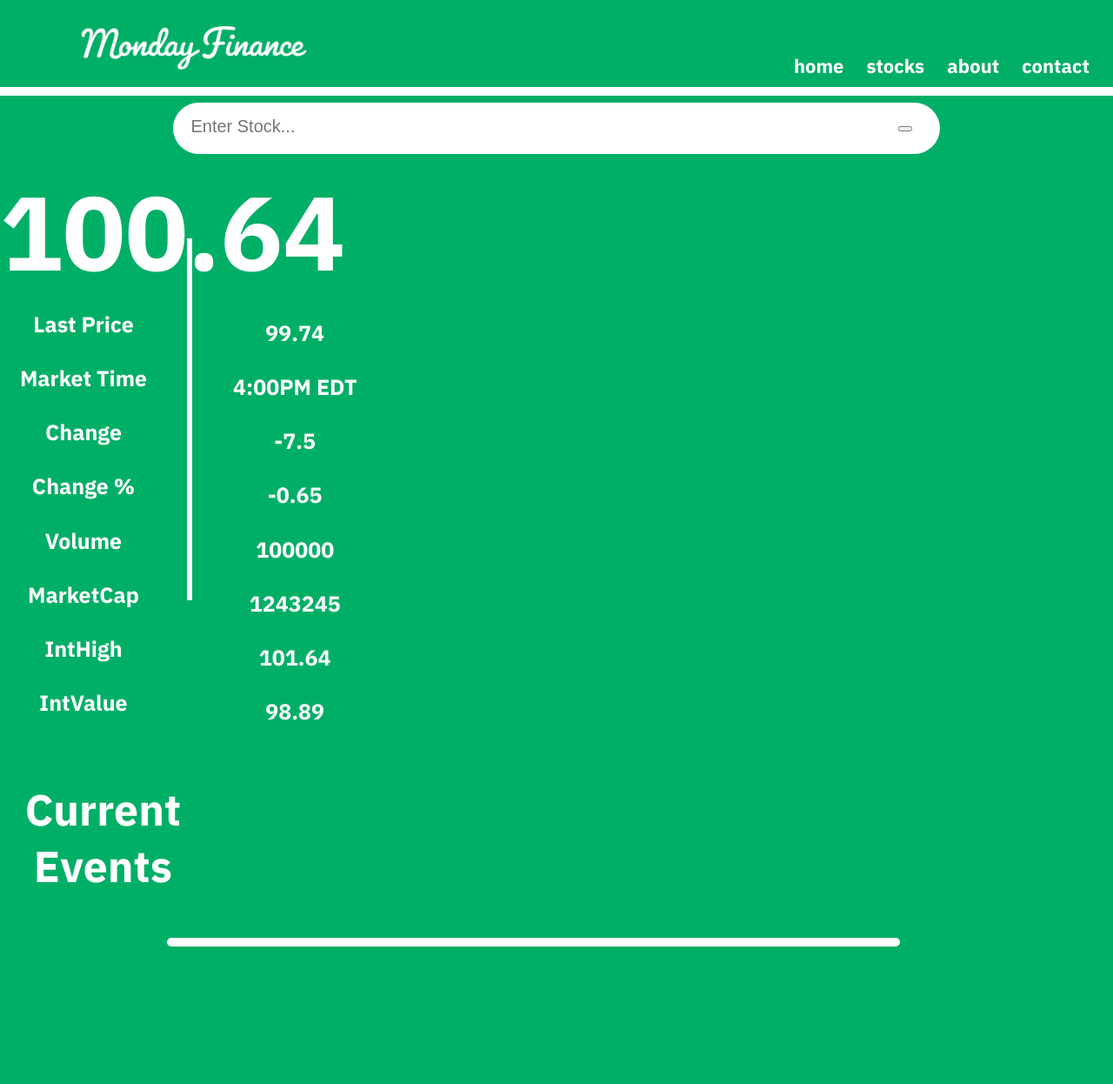
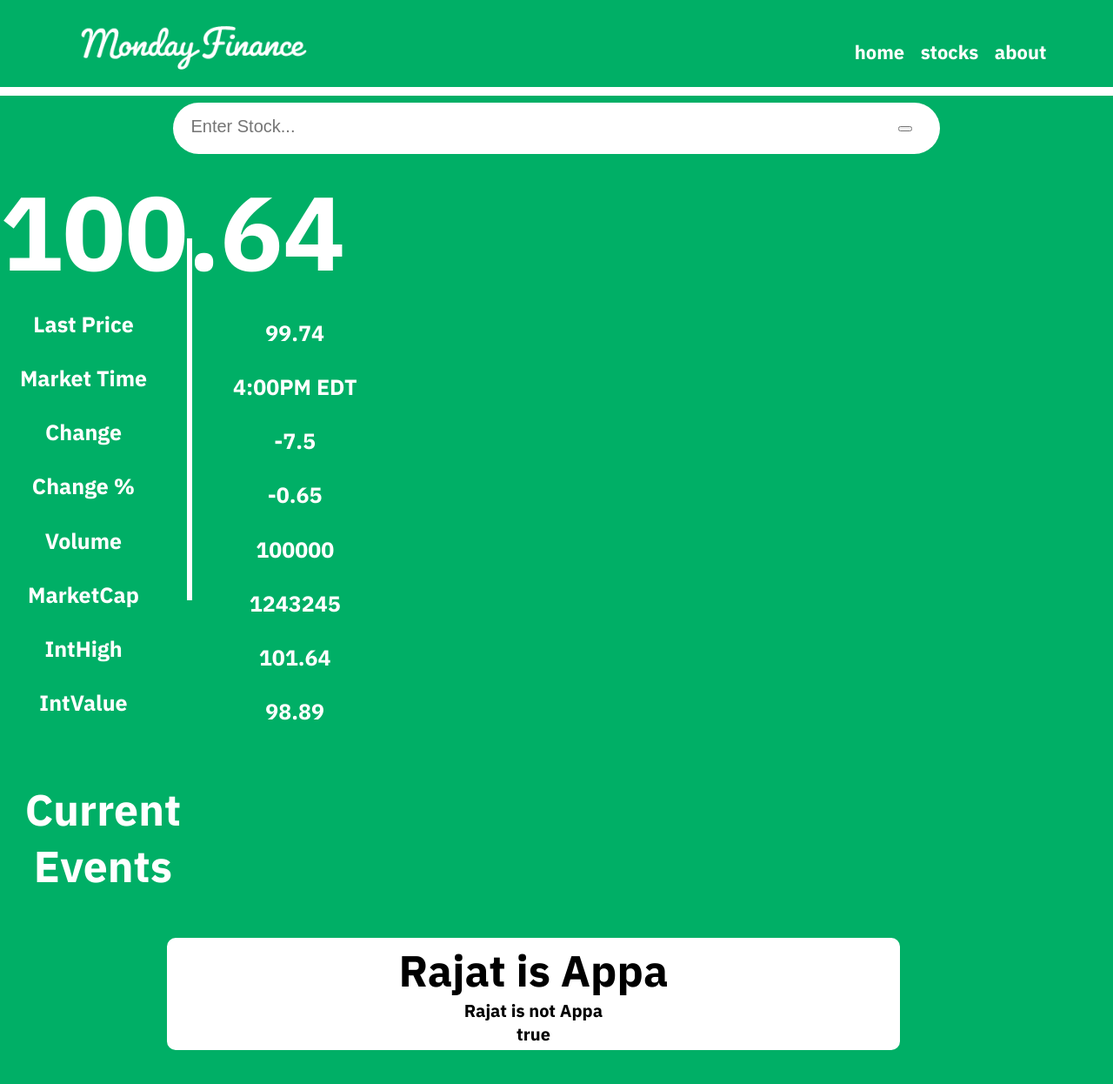
Before and after one commit to ThaniSangarapillai/MondayClub, an Angular app in the folder aWebApp/: page /singlestock in a window 1280 px wide. Shown: the top 1246 px of the page at 87% size. Built offline with nearby package versions, Linux system fonts and the light colour scheme; no server answers; some icons are missing.

Commit message:
Contact Removed

```diff
--- a/aWebApp/src/app/app.component.html
+++ b/aWebApp/src/app/app.component.html
@@ -10,7 +10,7 @@
         <li style="font-size:22px"><a href="#" routerLink="/">home</a></li>
         <li style="font-size:22px"><a href="#" routerLink="/stock">stocks</a></li>
         <li style="font-size:22px"><a href="#" routerLink="/singlestock">about</a></li>
-        <li style="font-size:22px"><a href="#" routerLink="/">contact</a></li>
+        <!--<li style="font-size:22px"><a href="#" routerLink="/">contact</a></li>-->
       </ul>
     </nav>
   </header>
--- a/aWebApp/src/app/single-stock/single-stock.component.ts
+++ b/aWebApp/src/app/single-stock/single-stock.component.ts
@@ -33,6 +33,10 @@ export class SingleStockComponent implements OnInit {
   IHValue = 101.64;
 
   ILValue = 98.89;
+
+  title : string = 'Rajat is Appa';
+  description : string = 'Rajat is not Appa';
+  sentiment : string = 'true';
 
   subscription: Subscription;
   newsIndex = [];
```
